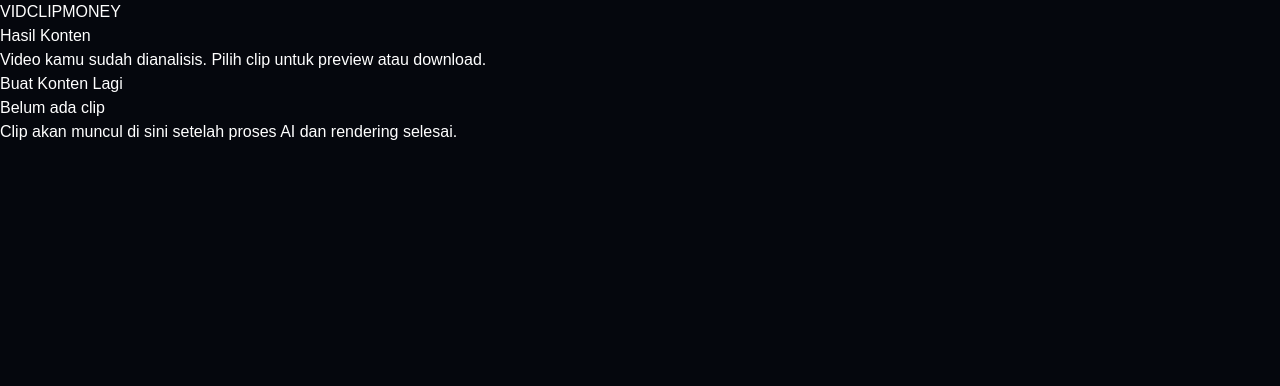
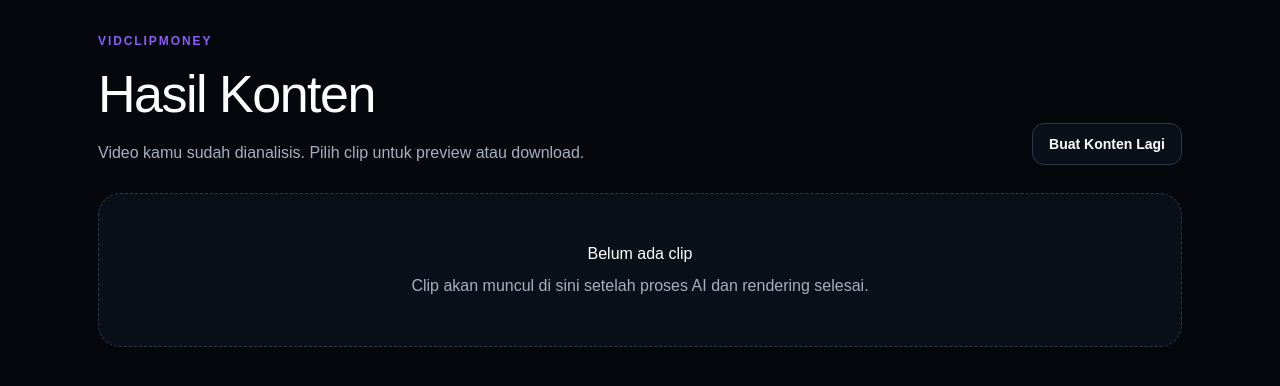
Before and after one commit to edosaputraputradayak07-collab/clippnow, a Next.js app: page /results in a window 1280 px wide. Shown: the top 386 px of the page. Built offline with nearby package versions, Linux system fonts and the light colour scheme.

Commit message:
style: add VidClipMoney results surface

```diff
--- a/app/globals.css
+++ b/app/globals.css
@@ -6,3 +6,27 @@ body { background: #05070d; color: #fff; font-family: Arial, sans-serif; }
 .reset-page { min-height: 100vh; display: grid; place-content: center; gap: 8px; padding: 24px; text-align: center; }
 .reset-page h1 { margin: 0; font-size: 32px; }
 .reset-page p { margin: 0; color: #a7afc0; }
+.results-shell { width: min(1120px, 100%); margin: 0 auto; padding: 32px 18px 56px; box-sizing: border-box; }
+.results-header { display: flex; align-items: flex-end; justify-content: space-between; gap: 20px; margin-bottom: 28px; }
+.results-header h1 { margin: 4px 0 8px; font-size: clamp(30px, 7vw, 52px); letter-spacing: -1.5px; }
+.results-header p { margin: 0; color: #a7afc0; max-width: 620px; line-height: 1.55; }
+.eyebrow { color: #8b5cf6 !important; font-size: 12px; font-weight: 800; letter-spacing: .16em; }
+.clip-grid { display: grid; grid-template-columns: repeat(3, minmax(0, 1fr)); gap: 18px; }
+.clip-card { overflow: hidden; border: 1px solid #202637; border-radius: 22px; background: #0b0f1a; box-shadow: 0 14px 40px #0006; }
+.clip-preview { aspect-ratio: 9 / 16; display: grid; place-items: center; background: linear-gradient(160deg, #111827, #070a12); }
+.clip-preview > div { width: 72%; height: 82%; border: 1px solid #ffffff20; border-radius: 16px; display: flex; flex-direction: column; align-items: center; justify-content: space-between; padding: 14px; box-sizing: border-box; }
+.clip-preview span, .clip-preview small { color: #a7afc0; font-size: 11px; }
+.clip-preview strong { font-size: 42px; }
+.clip-content { padding: 18px; }
+.score-row { display: flex; justify-content: space-between; align-items: center; color: #a7afc0; font-size: 13px; }
+.score-row b { color: #fff; font-size: 24px; }
+.clip-content h2 { margin: 8px 0; font-size: 20px; }
+.clip-content p { color: #a7afc0; line-height: 1.5; min-height: 44px; }
+.action-row { display: flex; gap: 10px; margin-top: 16px; }
+.primary-button, .secondary-button { display: inline-flex; align-items: center; justify-content: center; min-height: 42px; padding: 0 16px; border-radius: 12px; text-decoration: none; font-weight: 700; font-size: 14px; box-sizing: border-box; }
+.primary-button { background: #fff; color: #05070d; }
+.secondary-button { border: 1px solid #30384b; color: #fff; background: #0b0f1a; }
+.empty-results { border: 1px dashed #30384b; border-radius: 22px; padding: 48px 20px; text-align: center; background: #0b0f1a; }
+.empty-results h2 { margin: 0 0 8px; }
+.empty-results p { color: #a7afc0; margin: 0; }
+@media (max-width: 760px) { .results-shell { padding-top: 22px; } .results-header { align-items: stretch; flex-direction: column; } .results-header .secondary-button { width: 100%; } .clip-grid { grid-template-columns: 1fr; } .clip-card { display: grid; grid-template-columns: 38% 1fr; } .clip-preview { aspect-ratio: 9 / 16; } .clip-content { display: flex; flex-direction: column; justify-content: center; } .clip-content p { min-height: 0; } }
```
